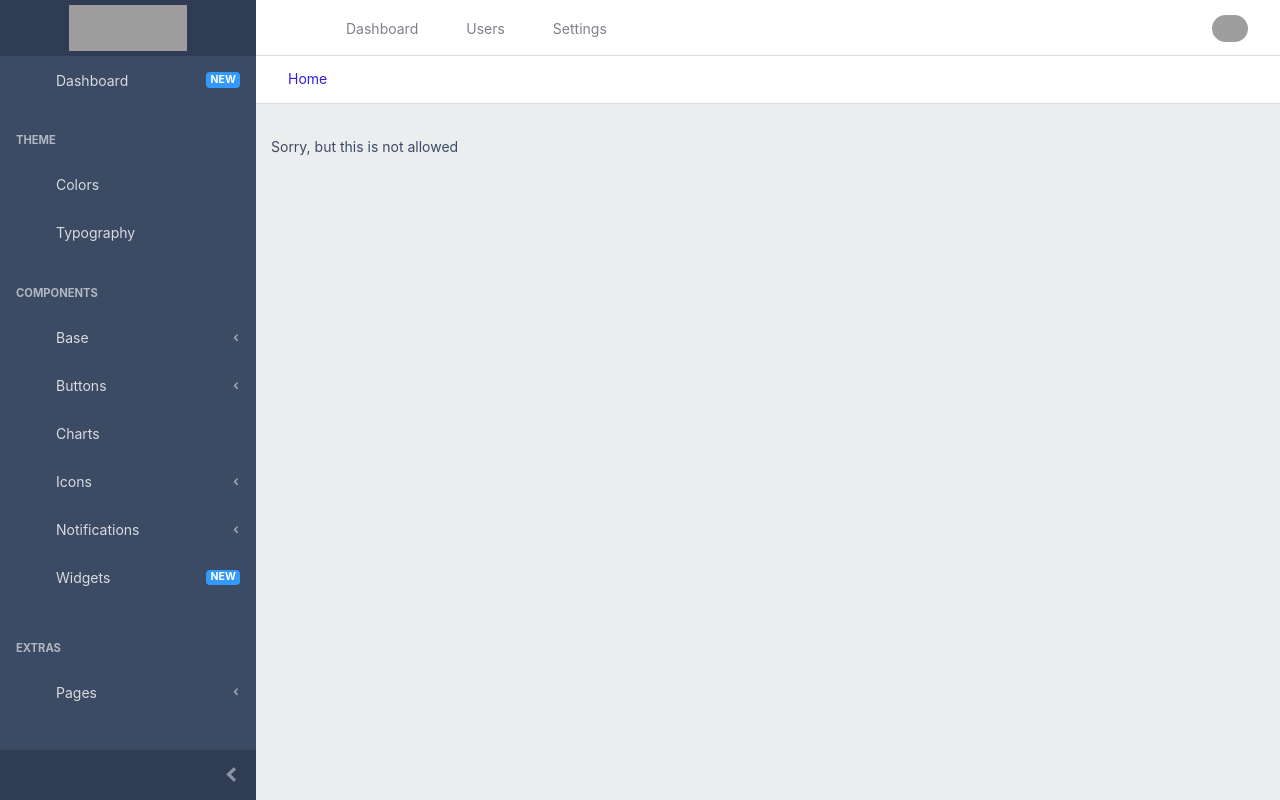
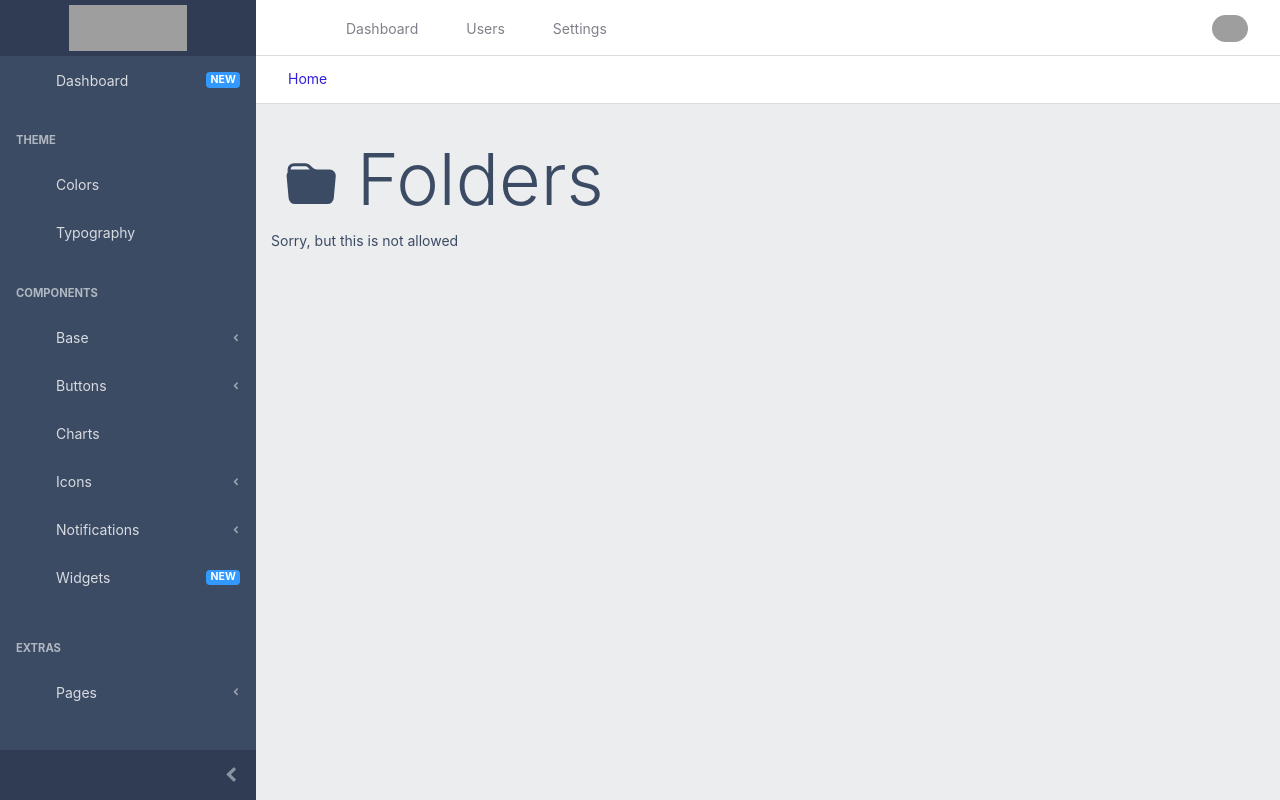
Before and after one commit to tholeb/OSCloud, a PHP site: page / in a window 1280 px wide. Run offline with PHP 8.4, Linux system fonts and the light colour scheme; some libraries are stand-ins or nearby versions; grey boxes are pictures that could not be loaded.

Commit message:
index: folders and files not separated

```diff
--- a/index.php
+++ b/index.php
@@ -13,6 +13,7 @@
         <main class="c-main">
           <div class="container-fluid">
             <div class="fade-in">
+              <h2 class="display-3"><?= bsicons('folder','0.7em','0.7em') ?> Folders</h2>
               <div class="row">
                 <?php
                   if (isset($_GET['dir'])) {
@@ -29,14 +30,6 @@
                 		else{$size=round($size/1073741824, 1)." GB";}
                 		return $size;
                 	}
-                  function folder_exist($folder) {
-                    $path = realpath($folder);
-                    if($path !== false AND is_dir($path))
-                    {
-                      return $path;
-                    }
-                    return false;
-                  }
                   function addOrUpdateUrlParam($name, $value) {
                     $params = $_GET;
                     unset($params[$name]);
@@ -45,12 +38,11 @@
                   }
                   if(isset($_GET['hidden']) && $_GET['hidden'] == 1) {
                     $hide="";
-                	  // $ahref="./";
                     $ahref = addOrUpdateUrlParam('hidden',0);
-                	  $atext=bsicons('eyeslashfill','1.5rem','1.5rem')." Hide";}
+                	  $atext=bsicons('eyeslashfill','1.5rem','1.5rem')." Hide";
+                  }
                 	else {
                     $hide=".";
-                	  // $ahref="./?hidden";
                     $ahref = addOrUpdateUrlParam('hidden',1);
                 	  $atext=bsicons('eyefill','1.5rem','1.5rem')." Show";
                   }
@@ -81,27 +73,82 @@
                       sort($dirArray);
                       for($index=0; $index < $indexCount; $index++) {
                         if(substr("$dirArray[$index]", 0, 1) != $hide) {
-                          $favicon="";
                           $class="file";
                           $name=$dirArray[$index];
                           $namehref="./files/".$dir.$dirArray[$index];
-                          $modtime=date("M j Y g:i A", filemtime("./files/".$dir.$dirArray[$index]));
-                          $timekey=date("YmdHis", filemtime("./files/".$dir.$dirArray[$index]));
-                          if(is_dir("./files/".$dirArray[$index])) {
+                          $modtime=date("j/m/Y H:i", filemtime("./files/".$dir.$dirArray[$index]));
+                          if(is_dir("./files/".$dir.$dirArray[$index])) {
                             $extn="&lt;Directory&gt;";
                             $size="&lt;Directory&gt;";
                             $sizekey="0";
                             $class="dir";
-                            $namehref =  addOrUpdateUrlParam('dir',$dirArray[$index]);
+                            $namehref =  addOrUpdateUrlParam('dir',$dir.$dirArray[$index]);
                             $icon = bsicons('folder','1rem','1rem');
                             $bodyIcon = bsicons('folder','50%','50%');
                             $cardAccent="border-info";
-                            if(file_exists("$namehref/favicon.ico")) {
-                              $favicon=" style='background-image:url($namehref/favicon.ico);'";
-                              $extn="&lt;Website&gt;";
+                            if($name=="."){$name=". (Current Directory)"; $extn="&lt;System Dir&gt;";}
+                            if($name==".."){$name=".. (Parent Directory)"; $extn="&lt;System Dir&gt;";}
                           }
-                            if($name=="."){$name=". (Current Directory)"; $extn="&lt;System Dir&gt;"; $favicon=" style='background-image:url($namehref/.favicon.ico);'";}
-                            if($name==".."){$name=".. (Parent Directory)"; $extn="&lt;System Dir&gt;";}
+                          if ($class !== 'file') {
+                            if ($name !== '.. (Parent Directory)' && $name !== '. (Current Directory)') {
+                              ?>
+                              <div class="col-sm-3 col-md-2">
+                                <div class="card <?= $cardAccent ?>">
+                                  <div class="card-header">
+                                    <div class="card-title">
+                                      <a href="<?= $namehref ?>"><?= $icon ?> <?= $name ?></a>
+                                    </div>
+                                    <div class="card-header-actions">
+                                      <a class="card-header-action btn-setting" href="#"><svg class="c-icon"><use xlink:href="assets/img/icons/svg/free.svg#cil-settings"></use></svg></a>
+                                      <!-- <a class="card-header-action btn-minimize" href="#"><svg class="c-icon"><use xlink:href="assets/img/icons/svg/free.svg#cil-arrow-circle-top"></use></svg></a> -->
+                                      <a class="card-header-action btn-close" href="#"><svg class="c-icon"><use xlink:href="assets/img/icons/svg/free.svg#cil-x-circle"></use></svg></a>
+                                    </div>
+                                  </div>
+                                  <!-- <div class="card-body">
+                                    <p style="text-align:center"><?= $bodyIcon ?></p>
+                                    <a href="<?= $namehref ?>"><?= $class ?> - <?= $extn ?> - <?= $size ?> - <?= $modtime ?></a>
+                                  </div> -->
+                                </div>
+                              </div>
+                              <?php
+                            }
+                          }
+                        }
+                      }
+                    }
+                  }
+              	?>
+              </div>
+              <hr>
+              <h2 class="display-3"><?= bsicons('textfill','0.7em','0.7em') ?> Files</h2>
+              <div class="row">
+                <?php
+                  $basepath = $aURL.'files/';
+                  $realBase = realpath($basepath);
+                  $userpath = $basepath . $dir;
+                  $realUserPath = realpath($userpath);
+                  if ($realUserPath === false || strpos($realUserPath, $realBase) !== 0) {
+                    die('Sorry, but this is not allowed');
+                  } else {
+                    if (!file_exists("./files/".$dir)) {
+                      if (!mkdir($aURL."files/".$dir, 0777,true)) {
+                        die('Failure during directory creation...');
+                      } else {
+                        $oldmask = umask(0);
+                        mkdir($aURL."files/".$dir, 0777);
+                        chmod($aURL."files/".$dir, 0777);
+                        umask($oldmask);
+                      }
+                      echo "<script>window.location.reload()</script>";
+                    } else {
+                      for($index=0; $index < $indexCount; $index++) {
+                        if(substr("$dirArray[$index]", 0, 1) != $hide) {
+                          $class="file";
+                          $name=$dirArray[$index];
+                          $namehref="./files/".$dir.$dirArray[$index];
+                          $modtime=date("j/m/Y H:i", filemtime("./files/".$dir.$dirArray[$index]));
+                          if(is_dir("./files/".$dir.$dirArray[$index])) {
+                            $class="dir";
                           } else {
                             $extn=pathinfo($dirArray[$index], PATHINFO_EXTENSION);
                             switch ($extn) {
@@ -113,31 +160,31 @@
                               case "ico": $extn="Windows Icon";$icon=bsicons('image','1rem','1rem');$bodyIcon='<img src="'.$namehref.'" alt="'.$extn.'" style="max-width:80%;max-height:80%;border:black solid 1px;">';$cardAccent="card-accent-success"; break;
 
                               case "txt": $extn="Text File";$icon=bsicons('textfill','1rem','1rem');$bodyIcon=bsicons('textfill','50%','50%');$cardAccent="card-accent-secondary"; break;
-                              case "log": $extn="Log File";$icon=bsicons('folder','1rem','1rem'); break;
-                              case "htm": $extn="HTML File";$icon=bsicons('folder','1rem','1rem'); break;
-                              case "html": $extn="HTML File";$icon=bsicons('folder','1rem','1rem'); break;
-                              case "xhtml": $extn="HTML File";$icon=bsicons('folder','1rem','1rem'); break;
-                              case "shtml": $extn="HTML File";$icon=bsicons('folder','1rem','1rem'); break;
-                              case "php": $extn="PHP Script";$icon=bsicons('folder','1rem','1rem'); break;
-                              case "js": $extn="Javascript File";$icon=bsicons('folder','1rem','1rem'); break;
-                              case "css": $extn="Stylesheet";$icon=bsicons('folder','1rem','1rem'); break;
+                              case "log": $extn="Log File";$icon=bsicons('folder','1rem','1rem');$bodyIcon=bsicons('textfill','50%','50%');$cardAccent="card-accent-secondary"; break;
+                              case "htm": $extn="HTML File";$icon=bsicons('folder','1rem','1rem');$bodyIcon=bsicons('textfill','50%','50%');$cardAccent="card-accent-secondary"; break;
+                              case "html": $extn="HTML File";$icon=bsicons('folder','1rem','1rem');$bodyIcon=bsicons('textfill','50%','50%');$cardAccent="card-accent-secondary"; break;
+                              case "xhtml": $extn="HTML File";$icon=bsicons('folder','1rem','1rem');$bodyIcon=bsicons('textfill','50%','50%');$cardAccent="card-accent-secondary"; break;
+                              case "shtml": $extn="HTML File";$icon=bsicons('folder','1rem','1rem');$bodyIcon=bsicons('textfill','50%','50%');$cardAccent="card-accent-secondary"; break;
+                              case "php": $extn="PHP Script";$icon=bsicons('folder','1rem','1rem');$bodyIcon=bsicons('textfill','50%','50%');$cardAccent="card-accent-secondary"; break;
+                              case "js": $extn="Javascript File";$icon=bsicons('folder','1rem','1rem');$bodyIcon=bsicons('textfill','50%','50%');$cardAccent="card-accent-secondary"; break;
+                              case "css": $extn="Stylesheet";$icon=bsicons('folder','1rem','1rem');$bodyIcon=bsicons('textfill','50%','50%');$cardAccent="card-accent-secondary"; break;
 
-                              case "pdf": $extn="PDF Document";$icon=bsicons('folder','1rem','1rem'); break;
-                              case "xls": $extn="Spreadsheet";$icon=bsicons('folder','1rem','1rem'); break;
-                              case "xlsx": $extn="Spreadsheet";$icon=bsicons('folder','1rem','1rem'); break;
-                              case "doc": $extn="Microsoft Word Document";$icon=bsicons('folder','1rem','1rem'); break;
-                              case "docx": $extn="Microsoft Word Document";$icon=bsicons('folder','1rem','1rem'); break;
+                              case "pdf": $extn="PDF Document";$icon=bsicons('folder','1rem','1rem');$bodyIcon=bsicons('textfill','50%','50%');$cardAccent="card-accent-secondary"; break;
+                              case "xls": $extn="Spreadsheet";$icon=bsicons('folder','1rem','1rem');$bodyIcon=bsicons('textfill','50%','50%');$cardAccent="card-accent-secondary"; break;
+                              case "xlsx": $extn="Spreadsheet";$icon=bsicons('folder','1rem','1rem');$bodyIcon=bsicons('textfill','50%','50%');$cardAccent="card-accent-secondary"; break;
+                              case "doc": $extn="Microsoft Word Document";$icon=bsicons('folder','1rem','1rem');$bodyIcon=bsicons('textfill','50%','50%');$cardAccent="card-accent-secondary"; break;
+                              case "docx": $extn="Microsoft Word Document";$icon=bsicons('folder','1rem','1rem');$bodyIcon=bsicons('textfill','50%','50%');$cardAccent="card-accent-secondary"; break;
 
-                              case "zip": $extn="ZIP Archive";$icon=bsicons('folder','1rem','1rem'); break;
-                              case "htaccess": $extn="Apache Config File";$icon=bsicons('folder','1rem','1rem'); break;
-                              case "exe": $extn="Windows Executable";$icon=bsicons('folder','1rem','1rem'); break;
+                              case "zip": $extn="ZIP Archive";$icon=bsicons('folder','1rem','1rem');$bodyIcon=bsicons('textfill','50%','50%');$cardAccent="card-accent-secondary"; break;
+                              case "htaccess": $extn="Apache Config File";$icon=bsicons('folder','1rem','1rem');$bodyIcon=bsicons('textfill','50%','50%');$cardAccent="card-accent-secondary"; break;
+                              case "exe": $extn="Windows Executable";$icon=bsicons('folder','1rem','1rem');$bodyIcon=bsicons('textfill','50%','50%');$cardAccent="card-accent-secondary"; break;
 
-                              default: if($extn!=""){$extn=strtoupper($extn)." File";} else{$extn="Unknown";} break;
+                              default: if($extn!=""){$extn=strtoupper($extn)." File";$bodyIcon=bsicons('textfill','50%','50%');$cardAccent="card-accent-secondary";} else{$extn="Unknown";} break;
                             }
                             $size=pretty_filesize($dirArray[$index],$dir);
                             $sizekey=filesize("./files/".$dir.$dirArray[$index]);
                           }
-                          if ($name !== '.. (Parent Directory)' && $name !== '. (Current Directory)') {
+                          if ($class !== 'dir') {
                             ?>
                             <div class="col-sm-3 col-md-2">
                               <div class="card <?= $cardAccent ?>">
```
Lines whose indentation alone changed are shown as unchanged.
